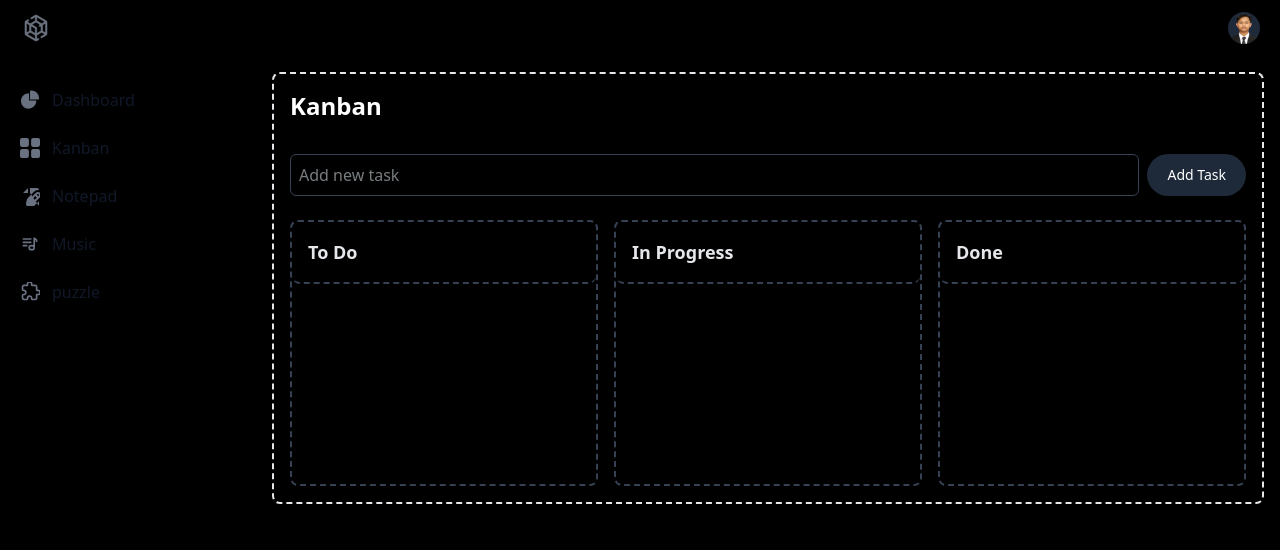
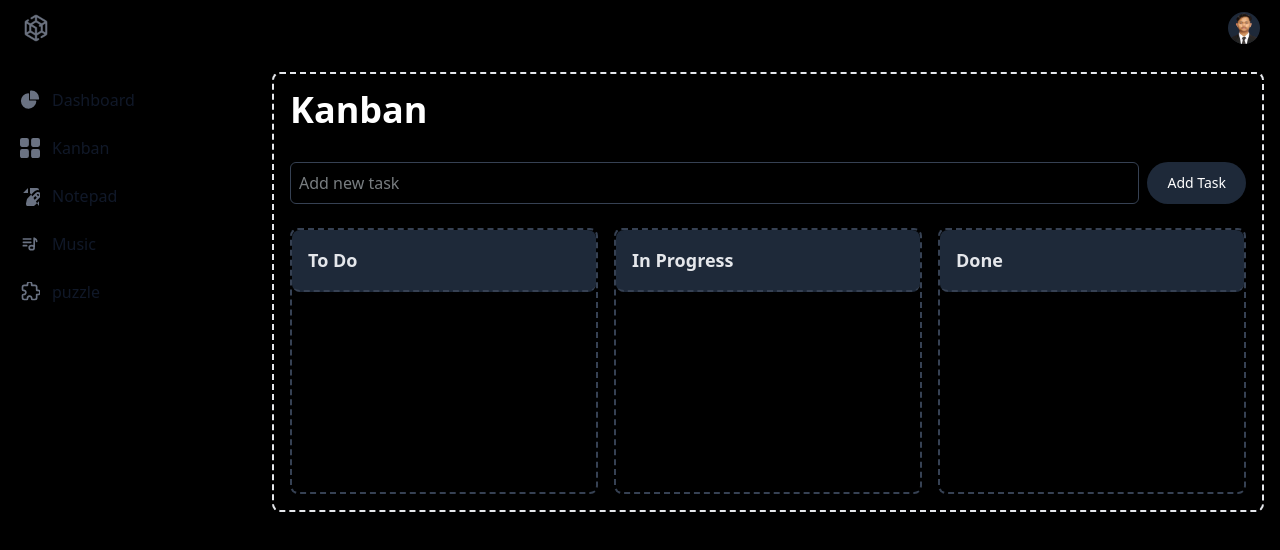
Before and after one commit to Maeeveee/Tesseract, a React (Vite) app: page /kanban in a window 1280 px wide. Shown: the top 550 px of the page. Built offline with nearby package versions, Linux system fonts and the light colour scheme.

Commit message:
add consistency on tittle section

```diff
--- a/src/components/historyForm.jsx
+++ b/src/components/historyForm.jsx
@@ -12,7 +12,7 @@ export default function HistoryForm({ notes, setEditingNote }) {
         <section className="p-4 sm:ml-64">
             <div className="p-4 border-2 border-gray-200 border-dashed rounded-lg dark:border-gray-700 mt-14">
                 <div className="flex justify-between items-center mb-4">
-                    <h2 className="text-xl font-semibold text-white mb-4">Note History</h2>
+                    <h2 className="text-4xl font-bold text-white mb-4">Note History</h2>
                     <Link to="/form" className="mb-4 text-white bg-gray-800 hover:bg-gray-700 text-md font-semibold rounded-full px-3 py-1 inline-block">New</Link>
                 </div>
                 {notes.map((note, index) => (
--- a/src/components/kanban.jsx
+++ b/src/components/kanban.jsx
@@ -110,7 +110,7 @@ export default function Kanban() {
     <section className="p-4 sm:ml-64">
       <div className="p-4 border-2 border-gray-200 border-dashed rounded-lg dark:border-gray-700 mt-14">
         <div className="flex justify-between items-center mb-4">
-          <h2 className="text-2xl font-semibold text-white mb-4">Kanban</h2>
+          <h2 className="text-4xl font-bold text-white mb-4">Kanban</h2>
         </div>
         <div className="container mx-auto">
           {/* Form untuk menambah task */}
@@ -134,8 +134,8 @@ export default function Kanban() {
           <div className="grid grid-cols-1 md:grid-cols-3 gap-4">
             {Object.values(columns).map((column) => (
               <div key={column.id} className="border-2 border-gray-700 border-dashed rounded-lg shadow-md">
-                <div className="text-gray-200 p-4 border-b-2 border-gray-700 border-dashed rounded-lg">
-                  <h5 className="font-bold text-lg">{column.title}</h5>
+                <div className="text-gray-200 p-4 border-b-2 bg-gray-800 border-gray-700 border-dashed rounded-lg">
+                  <h5 className="font-bold text-lg ">{column.title}</h5>
                 </div>
                 <div className="p-4 min-h-[200px]">
                   {column.tasks.map((task) => (
--- a/src/components/sudoku.jsx
+++ b/src/components/sudoku.jsx
@@ -3,7 +3,7 @@ export default function Sudoku() {
         <section className="p-4 sm:ml-64">
             <div className="p-4 border-2 border-gray-200 border-dashed rounded-lg dark:border-gray-700 mt-14">
                 <div className="flex justify-between items-center mb-4">
-                    <h2 className="text-2xl font-semibold text-white mb-4">Sudoku</h2>
+                    <h2 className="text-4xl font-bold text-white mb-4">Sudoku</h2>
                 </div>
                 <div className="flex justify-center bg-white">
                     <iframe
```
